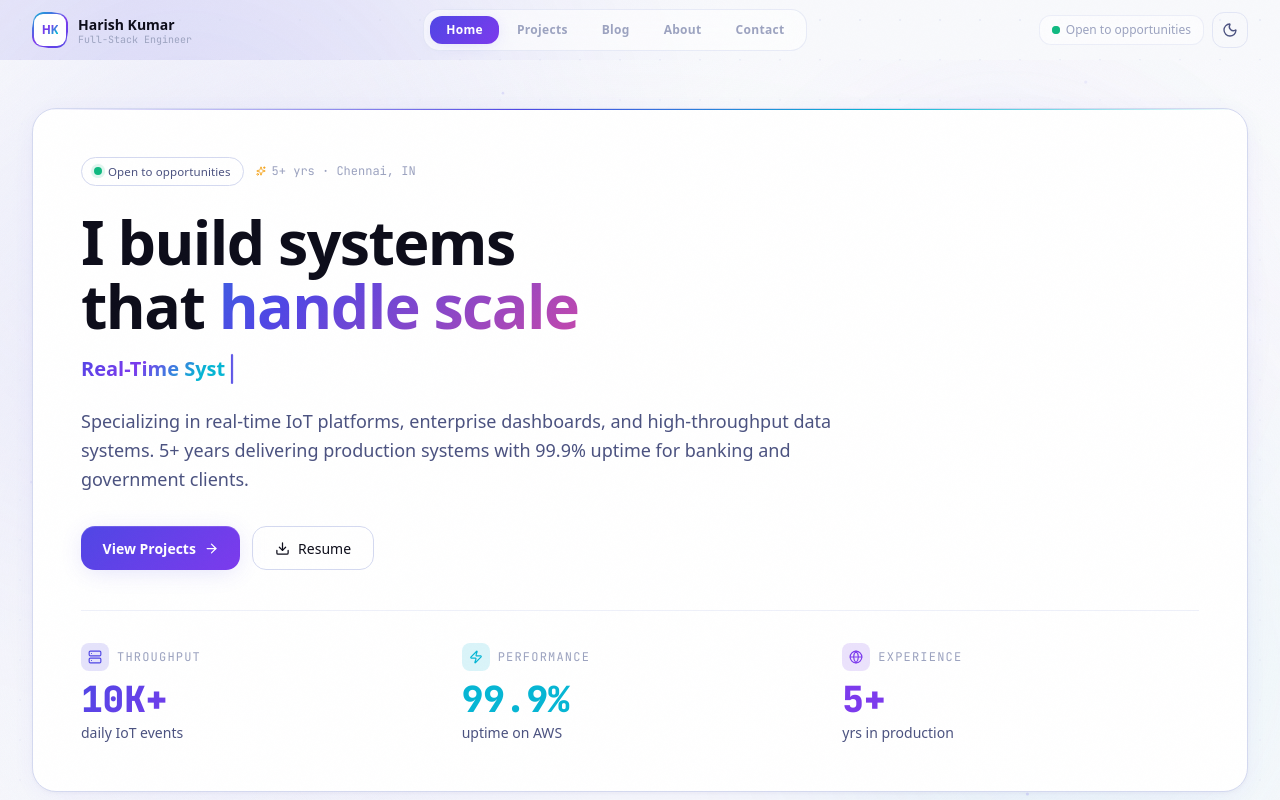
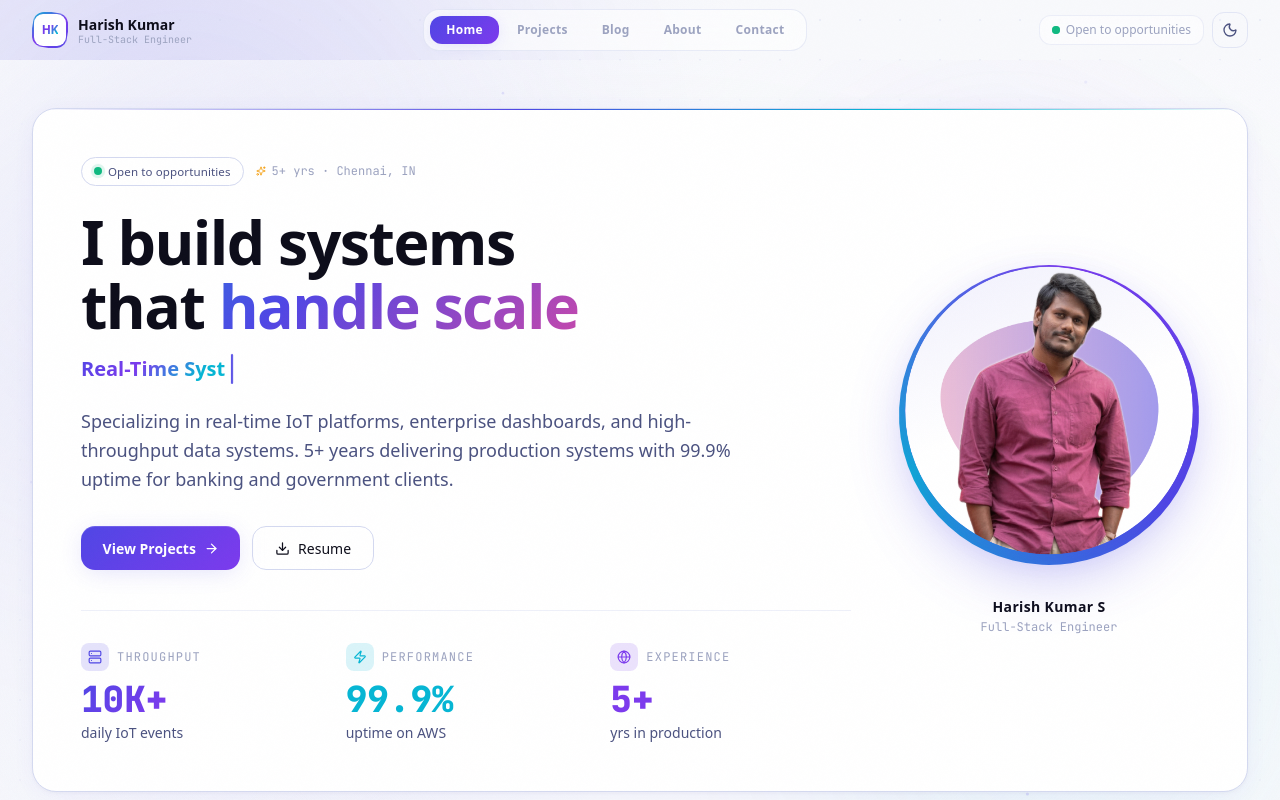
Before and after one commit to Harish26-WD/harish-control-plane, a Next.js app: page / in a window 1280 px wide. Shown: the top 800 px of the page. Built offline with nearby package versions, Linux system fonts and the light colour scheme; no server answers.

Commit message:
fix profile pic on hero section

```diff
--- a/features/home/components/hero-section.tsx
+++ b/features/home/components/hero-section.tsx
@@ -1,6 +1,7 @@
 "use client"
 
 import Link from "next/link"
+import Image from "next/image"
 import { motion, useScroll, useTransform } from "framer-motion"
 import { useRef, useEffect, useState } from "react"
 import { ArrowRight, Download, Sparkles, Zap, Globe, Server } from "lucide-react"
@@ -153,7 +154,7 @@ export function HeroSection() {
   return (
     <section
       ref={containerRef}
-      className="relative min-h-screen flex items-center overflow-hidden"
+      className="relative min-h-screen flex items-center overflow-hidden mb-5"
     >
       {/* Particle canvas — section-level only */}
       <ParticleField />
@@ -198,6 +199,11 @@ export function HeroSection() {
               style={{ background: "linear-gradient(90deg, transparent, var(--primary) 40%, var(--accent) 70%, transparent)" }}
             />
 
+            {/* Two-column layout: content left, photo right */}
+            <div className="flex flex-col lg:flex-row lg:items-center gap-10 lg:gap-12">
+
+              {/* ── Left: text content ── */}
+              <div className="flex-1 min-w-0">
                 <div className="mb-6 flex flex-wrap items-center gap-3">
                   <span className="tag-glow">
                     <StatusIndicator status="active" />
@@ -221,7 +227,7 @@ export function HeroSection() {
                   <TypedRole />
                 </div>
 
-            <p className="text-base sm:text-lg text-(--text-secondary) leading-relaxed max-w-3xl mb-8">
+                <p className="text-base sm:text-lg text-(--text-secondary) leading-relaxed max-w-2xl mb-8">
                   Specializing in real-time IoT platforms, enterprise dashboards, and
                   high-throughput data systems. 5+ years delivering production systems
                   with 99.9% uptime for banking and government clients.
@@ -288,6 +294,91 @@ export function HeroSection() {
                     <span className="text-3xl sm:text-4xl font-black font-mono text-(--secondary) block">5+</span>
                     <p className="text-xs sm:text-sm text-(--text-secondary) mt-1">yrs in production</p>
                   </motion.div>
+                </div>
+              </div>
+
+              {/* ── Right: Profile photo ── */}
+              <motion.div
+                initial={{ opacity: 0, scale: 0.88, x: 32 }}
+                animate={{ opacity: 1, scale: 1, x: 0 }}
+                transition={{ duration: 0.8, delay: 0.18, ease: [0.16, 1, 0.3, 1] }}
+                className="hidden lg:flex flex-col items-center justify-center flex-shrink-0"
+              >
+                {/* Outer decorative ring */}
+                <div className="relative w-[300px] h-[300px]">
+                  {/* Rotating gradient ring */}
+                  <motion.div
+                    animate={{ rotate: 360 }}
+                    transition={{ duration: 18, repeat: Infinity, ease: "linear" }}
+                    className="absolute inset-0 rounded-full"
+                    style={{
+                      background: "conic-gradient(from 0deg, var(--primary), var(--accent), var(--secondary), var(--primary))",
+                      padding: "3px",
+                    }}
+                  >
+                    <div
+                      className="w-full h-full rounded-full"
+                      style={{ background: "var(--surface)" }}
+                    />
+                  </motion.div>
+
+                  {/* Glow aura */}
+                  <div
+                    className="absolute inset-[-12px] rounded-full pointer-events-none"
+                    style={{
+                      background: "radial-gradient(circle, color-mix(in srgb, var(--primary) 20%, transparent) 0%, transparent 70%)",
+                      filter: "blur(16px)",
+                    }}
+                  />
+
+                  {/* Photo container */}
+                  <motion.div
+                    animate={{ y: [0, -8, 0] }}
+                    transition={{ duration: 5, repeat: Infinity, ease: "easeInOut" }}
+                    className="absolute inset-[6px] rounded-full overflow-hidden"
+                    style={{
+                      boxShadow: "0 24px 64px -12px color-mix(in srgb, var(--primary) 40%, transparent)",
+                    }}
+                  >
+                    <Image
+                      src="/images/profile-pic.png"
+                      alt="Harish Kumar S"
+                      width={288}
+                      height={288}
+                      className="w-full h-full object-cover object-top"
+                      priority
+                    />
+                    {/* Subtle inner overlay for depth */}
+                    <div
+                      className="absolute inset-0 rounded-full pointer-events-none"
+                      style={{
+                        background: "linear-gradient(160deg, color-mix(in srgb, var(--primary) 8%, transparent) 0%, transparent 50%)",
+                      }}
+                    />
+                  </motion.div>
+
+                  {/* Floating badge — "Available" */}
+                  {/*<motion.div
+                    initial={{ opacity: 0, scale: 0.7 }}
+                    animate={{ opacity: 1, scale: 1 }}
+                    transition={{ delay: 0.7, duration: 0.4 }}
+                    className="absolute -bottom-2 left-1/2 -translate-x-1/2 tag-glow flex items-center gap-1.5 whitespace-nowrap px-3 py-1.5 text-xs font-semibold"
+                    style={{
+                      boxShadow: "0 4px 20px -4px color-mix(in srgb, var(--primary) 35%, transparent)",
+                    }}
+                  >
+                    <StatusIndicator status="active" />
+                    Open to work
+                  </motion.div>*/}
+                </div>
+
+                {/* Name label below */}
+                <div className="mt-8 text-center">
+                  <p className="text-sm font-semibold text-(--text-primary) tracking-wide">Harish Kumar S</p>
+                  <p className="text-xs text-(--text-muted) font-mono mt-0.5">Full-Stack Engineer</p>
+                </div>
+              </motion.div>
+
             </div>
           </motion.div>
 
@@ -376,7 +467,7 @@ export function HeroSection() {
 
       {/* Scroll indicator — desktop only so it doesn't overlap stacked mobile grid */}
       <motion.div
-        className="absolute bottom-8 left-1/2 -translate-x-1/2 hidden lg:flex flex-col items-center gap-2 z-20"
+        className="absolute bottom-1 left-1/2 -translate-x-1/2 -translate-y-2 hidden lg:flex flex-col items-center gap-2 z-20 -mb-3"
         initial={{ opacity: 0 }}
         animate={{ opacity: 1 }}
         transition={{ delay: 1.4, duration: 0.6 }}
```
Lines whose indentation alone changed are shown as unchanged.
